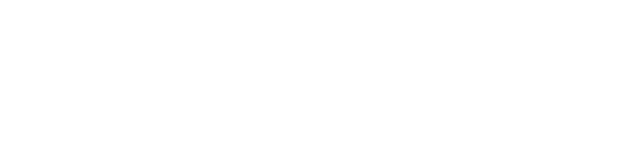
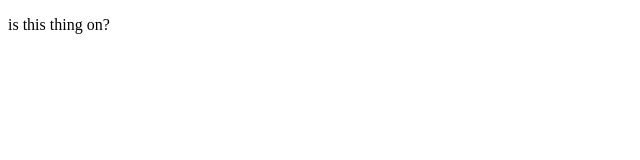
Before and after one commit to stephanie-oh/sosaje.github.io, a plain HTML site: page index.html in a window 1280 px wide. Shown: the whole page, without its empty margins (0-640 px from the left). Drawn offline with Linux system fonts and the light colour scheme.

Commit message:
is this thing on?

```diff
--- a/index.html
+++ b/index.html
@@ -7,6 +7,6 @@
         <link href="code/css/style.css" rel="stylesheet">
     </head>
     <body>
-
+        <p>is this thing on?</p>
     </body>
 </html>
```
